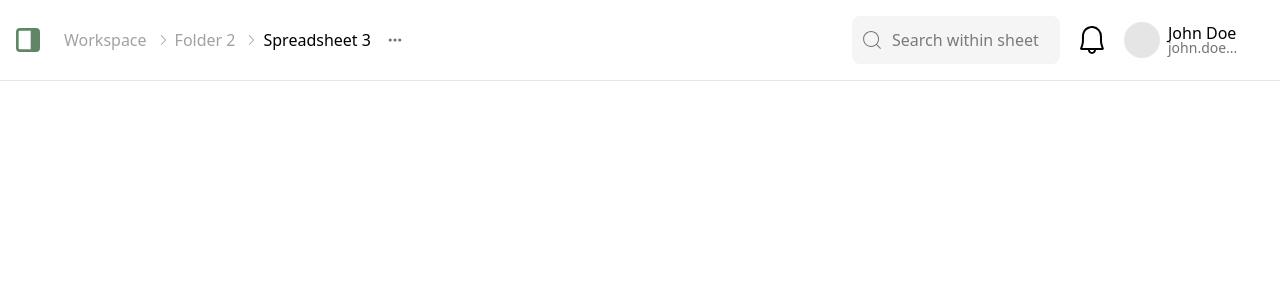
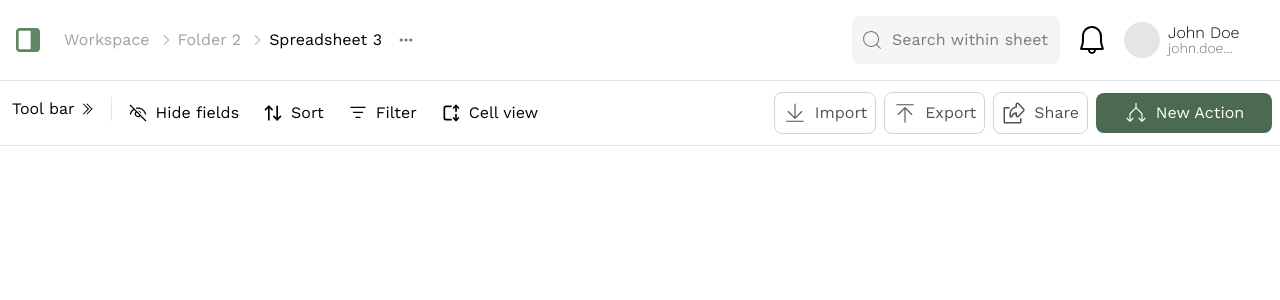
Before and after one commit to mflops/inscripts-assignment, a React (Vite) app: page / in a window 1280 px wide. Shown: the top 300 px of the page. Built offline with nearby package versions, Linux system fonts and the light colour scheme.

Commit message:
feat: add toolbar component

```diff
--- a/index.html
+++ b/index.html
@@ -3,6 +3,9 @@
   <head>
     <meta charset="UTF-8" />
     <link rel="icon" type="image/svg+xml" href="/vite.svg" />
+    <link rel="preconnect" href="https://fonts.googleapis.com">
+    <link rel="preconnect" href="https://fonts.gstatic.com" crossorigin>
+    <link href="https://fonts.googleapis.com/css2?family=Work+Sans:ital,wght@0,100..900;1,100..900&display=swap" rel="stylesheet">
     <meta name="viewport" content="width=device-width, initial-scale=1.0" />
     <title>React Intern Assignment</title>
   </head>
--- a/src/App.tsx
+++ b/src/App.tsx
@@ -1,8 +1,10 @@
 import Header from "./components/Header"
+import Toolbar from "./components/Toolbar"
 export default function App() {
   return (
     <div>
-      <Header></Header>
+      <Header />
+      <Toolbar />
     </div>
   )
 }
--- /dev/null
+++ b/src/components/Toolbar.tsx
@@ -0,0 +1,61 @@
+import { LiaAngleDoubleRightSolid } from "react-icons/lia";
+import { VscEyeClosed } from "react-icons/vsc";
+import { LuArrowUpDown } from "react-icons/lu";
+import { VscListFilter } from "react-icons/vsc";
+import { TbArrowAutofitHeight } from "react-icons/tb";
+import { PiArrowLineDownLight } from "react-icons/pi";
+import { PiArrowLineUpLight } from "react-icons/pi";
+import { VscShare } from "react-icons/vsc";
+import { PiArrowsSplitLight } from "react-icons/pi";
+
+export default function Toolbar() {
+    return (
+        <div className="flex flex-row items-center p-1 border-b-1 border-b-neutral-200 justify-between pr-2">
+            <div className="flex flex-row">
+                <div className="flex flex-row items-center h-12">
+                    <div className="flex flex-row items-center gap-1 p-2 h-6 border-r-neutral-200 border-r-1 pr-4">
+                        <span>Tool bar</span>
+                        <LiaAngleDoubleRightSolid className="text-md"/>
+                    </div>
+                </div>
+
+                <div className="flex flex-row items-center p-2 gap-2">
+                    <div className="flex flex-row items-center p-2 gap-2 cursor-pointer">
+                        <VscEyeClosed className="text-xl"/>
+                        <span>Hide fields</span>
+                    </div>
+                    <div className="flex flex-row items-center p-2 gap-2 cursor-pointer">
+                        <LuArrowUpDown className="text-xl"/>
+                        <span>Sort</span>
+                    </div>
+                    <div className="flex flex-row items-center p-2 gap-2 cursor-pointer">
+                        <VscListFilter className="text-xl"/>
+                        <span>Filter</span>
+                    </div>
+                    <div className="flex flex-row items-center p-2 gap-2 cursor-pointer">
+                        <TbArrowAutofitHeight className="text-xl"/>
+                        <span>Cell view</span>
+                    </div>
+                </div>
+            </div>
+            <div className="flex flex-row items-center gap-2">
+                <button className="flex flex-row items-center gap-2 border-neutral-300 border-1 p-2 rounded-lg cursor-pointer">
+                    <PiArrowLineDownLight className="text-2xl text-neutral-600"/>
+                    <span className="text-neutral-600">Import</span>
+                </button>
+                <button className="flex flex-row items-center gap-2 border-neutral-300 border-1 p-2 rounded-lg cursor-pointer">
+                    <PiArrowLineUpLight className="text-2xl text-neutral-600"/>
+                    <span className="text-neutral-600">Export</span>
+                </button>
+                <button className="flex flex-row items-center gap-2 border-neutral-300 border-1 p-2 rounded-lg cursor-pointer">
+                    <VscShare className="text-2xl text-neutral-600"/>
+                    <span className="text-neutral-600">Share</span>
+                </button>
+                <button className="flex flex-row items-center gap-2 bg-[#4B6A4F] p-2 rounded-lg w-44 justify-center cursor-pointer">
+                    <PiArrowsSplitLight className="text-2xl text-white"/>
+                    <span className="text-white">New Action</span>
+                </button>
+            </div>
+        </div>
+    )
+}
--- a/src/index.css
+++ b/src/index.css
@@ -1 +1,4 @@
 @import "tailwindcss";
+body {
+    font-family:'Work Sans', sans-serif;
+}
```
